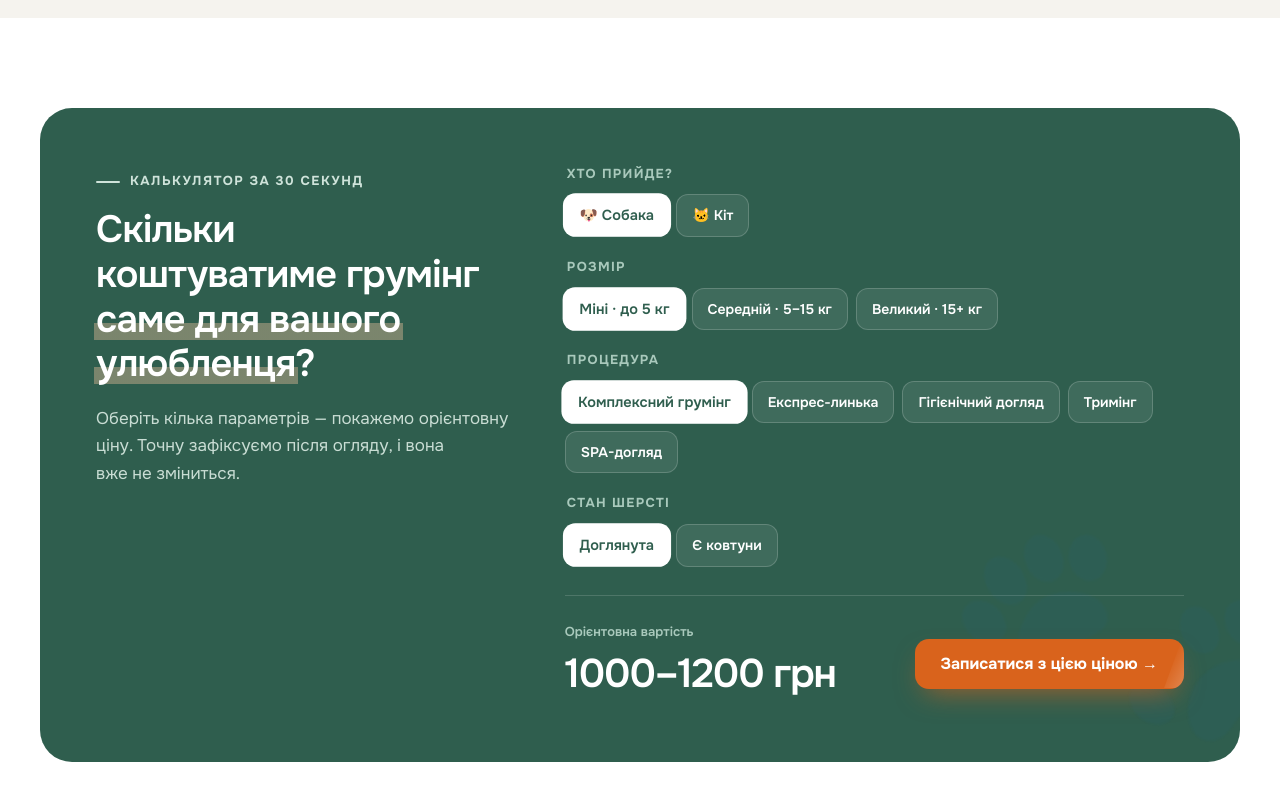
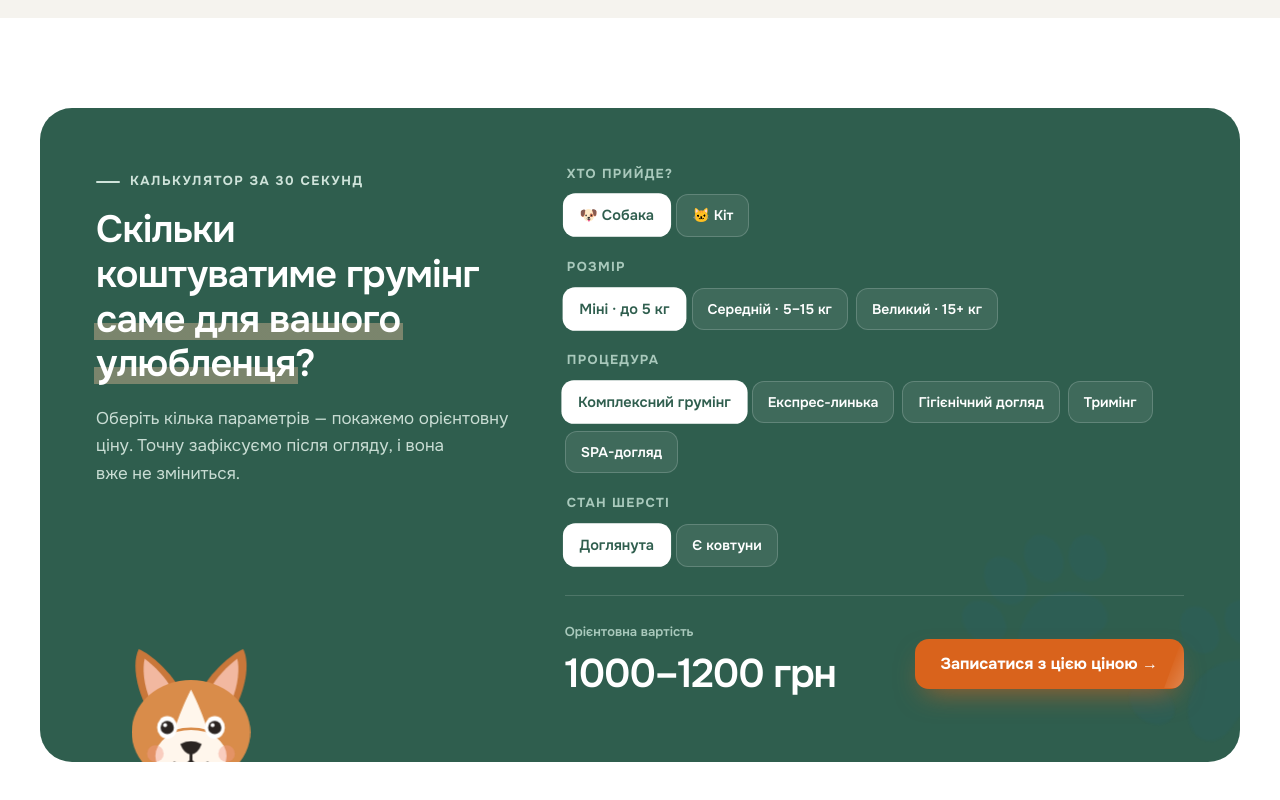
Before and after one commit to Prinkovska/groom, a plain HTML site: page index.html in a window 1280 px wide. Shown: the part 3455-4255 px from the top of the page. Drawn offline with Linux system fonts and the light colour scheme; animation ran at ten frames a second; a web font is replaced by a local one.

Commit message:
Песик у калькуляторі: визирає знизу, підстрибує при зміні ціни
Co-Authored-By: Claude Opus 5.5 <noreply@anthropic.com>

```diff
--- a/assets/css/style.css
+++ b/assets/css/style.css
@@ -507,6 +507,14 @@ section{padding:110px 0;position:relative}
 .booking__formwrap.is-in .peek .dog__head{transform:translateY(8%)}
 .booking__formwrap.is-in .peek-paws{transform:none}
 @media (max-width:900px){.booking__formwrap{margin-top:70px}}
+/* калькулятор: виглядає з-під нижнього краю лівої колонки, підстрибує при зміні ціни */
+.calc__dog{position:absolute;left:56px;bottom:0;width:190px;pointer-events:none;z-index:0}
+.calc__dog .dog__head{transform:translateY(105%);transition:transform 1s var(--ease) .5s}
+.calc__box.is-in .calc__dog .dog__head{transform:translateY(22%)}
+.calc__dog.hop{animation:hop .5s var(--ease)}
+@keyframes hop{0%,100%{transform:none}40%{transform:translateY(-14px) rotate(-4deg)}70%{transform:translateY(-4px) rotate(2deg)}}
+.calc__intro,.calc__form{position:relative;z-index:1}
+@media (max-width:900px){.calc__dog{display:none}}
 @media (max-width:600px){.peek,.peek-paws{right:28px;width:110px}.peek{height:90px}.peek-paws{top:-11px}}
 
 /* відбиток лапки там, де клікнули */
--- a/assets/js/main.js
+++ b/assets/js/main.js
@@ -377,6 +377,8 @@ function calc() {
   calcSummary = { service: svc.name, from, to };
   animateNumber($('#calcFrom'), from);
   animateNumber($('#calcTo'), to);
+  const dog = $('.calc__dog');
+  if (dog && !reduceMotion) { dog.classList.remove('hop'); void dog.offsetWidth; dog.classList.add('hop'); }
 }
 calcForm.addEventListener('change', e => {
   if (e.target.name === 'pet') renderCalcServices();
--- a/index.html
+++ b/index.html
@@ -234,6 +234,7 @@
 <!-- ============ 5. КАЛЬКУЛЯТОР (м'який крок) ============ -->
 <section class="calc" id="calc">
   <div class="wrap calc__box reveal-scale">
+    <div class="calc__dog dog" data-dog="head" aria-hidden="true"></div>
     <div class="calc__intro">
       <span class="eyebrow eyebrow--light">Калькулятор за&nbsp;30&nbsp;секунд</span>
       <h2>Скільки коштуватиме грумінг <em class="mark">саме для&nbsp;вашого улюбленця</em>?</h2>
```
